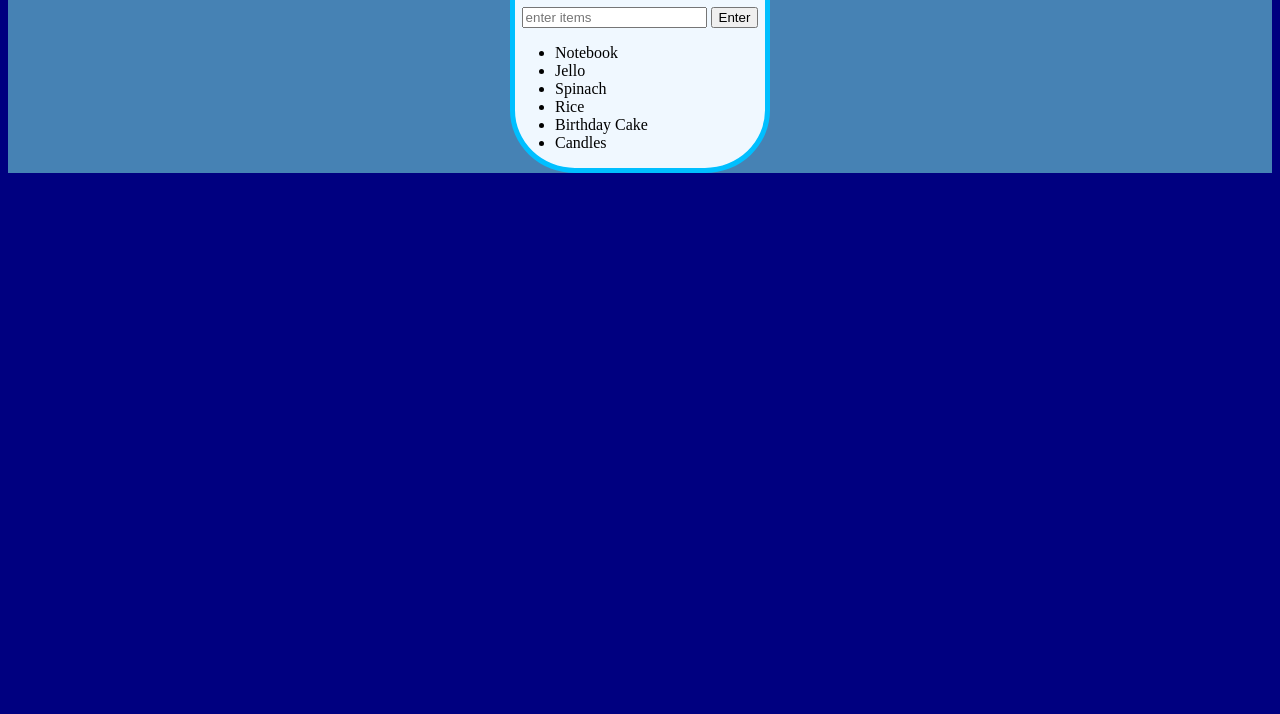
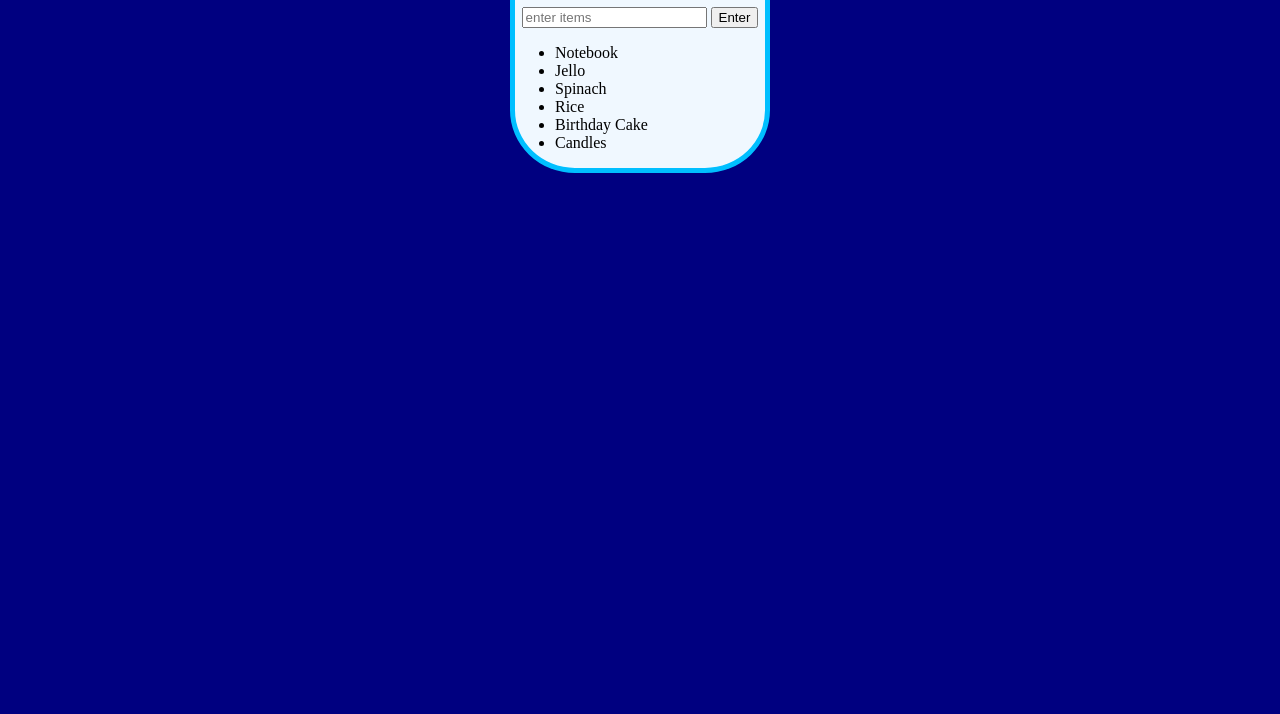
Before and after one commit to TonyRuQusSCarbetta/shoppingList, a plain HTML site: page index.html in a window 1280 px wide. Shown: the part 86-800 px from the top of the page. Drawn offline with Linux system fonts and the light colour scheme.

Commit message:
removed container background color

```diff
--- a/style.css
+++ b/style.css
@@ -5,7 +5,6 @@ body {
 #container {
     margin: auto;
     width: inherit;
-    background-color: steelblue;
 }
 
 .mainBox {
```
